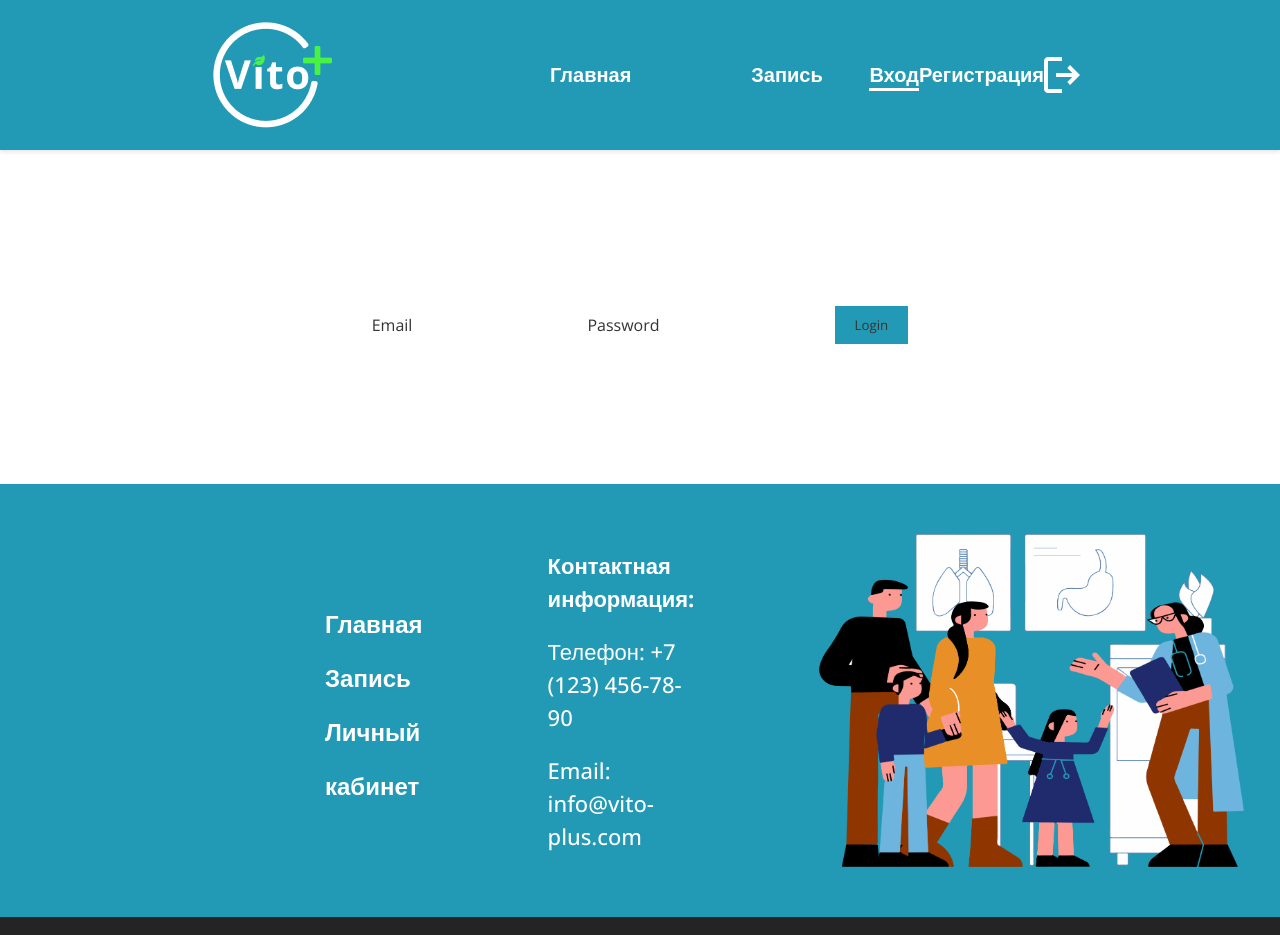
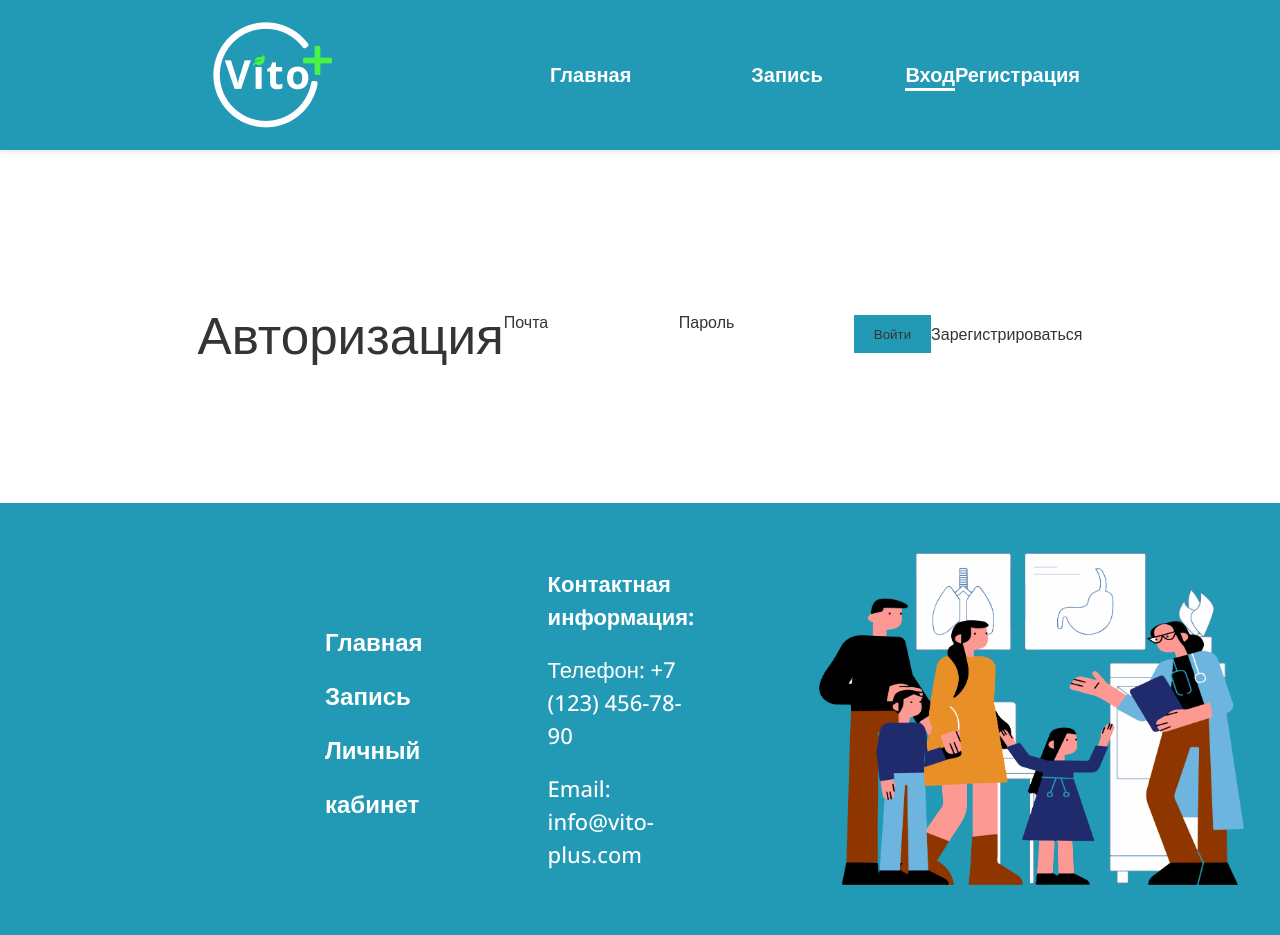
Before and after one commit to MaksimKrishtopa/front_kurs, a Vue app in the folder vite-project/: page /login in a window 1280 px wide. Built offline with nearby package versions, Linux system fonts and the light colour scheme.

Commit message:
проверка авторизации

```diff
--- a/vite-project/src/components/LoginForm.vue
+++ b/vite-project/src/components/LoginForm.vue
@@ -1,51 +1,64 @@
 <template>
+  <div class="container loginform__container">
     <form @submit.prevent="login">
-    <div>
-      <label for="email">Email</label>
+      <h1>Авторизация</h1>
+      <div class="input-group">
+        <label for="email">Почта</label>
         <input type="email" id="email" v-model="email" required />
       </div>
-    <div>
-      <label for="password">Password</label>
+      <div class="input-group">
+        <label for="password">Пароль</label>
         <input type="password" id="password" v-model="password" required />
       </div>
-    <button type="submit">Login</button>
+      <p v-if="loginError" class="error-message">{{ loginError }}</p>
+      <button type="submit">Войти</button>
+      <router-link to="/register">Зарегистрироваться</router-link>
     </form>
+  </div>
 </template>
 
 <script>
-import { ref } from 'vue'
-import { useStore } from 'vuex'
-import { useRouter } from 'vue-router'
+import { ref } from 'vue';
+import { useStore } from 'vuex';
+import { useRouter } from 'vue-router';
 
 export default {
   name: 'LoginForm',
   setup() {
-    const store = useStore()
-    const router = useRouter()
-    const email = ref('')
-    const password = ref('')
+    const store = useStore();
+    const router = useRouter();
+    const email = ref('');
+    const password = ref('');
+    const loginError = ref(null);
 
     const login = async () => {
+      const credentials = {
+        email: email.value,
+        password: password.value
+      };
+
       try {
-        const response = await store.dispatch('login', { email: email.value, password: password.value })
+        const response = await store.dispatch('login', credentials);
         if (response) {
-          router.push('/profile')
+          console.log('Login successful');
+          router.push('/');
         } else {
-          alert('Ошибка входа. Пожалуйста, проверьте свои данные.')
+          loginError.value = 'Ошибка при входе. Пожалуйста, проверьте свои данные и попробуйте снова.';
         }
       } catch (error) {
-        console.error('Login error:', error)
-        alert('Ошибка входа. Пожалуйста, попробуйте снова.')
+        console.error('Login error:', error);
+        loginError.value = 'Ошибка при входе. Пожалуйста, проверьте свои данные и попробуйте снова.';
       }
-    }
+    };
 
     return {
       email,
       password,
-      login
+      login,
+      loginError
+    };
   }
-  }
-}
+};
 </script>
 
   <style scoped>
--- a/vite-project/src/components/Navbar.vue
+++ b/vite-project/src/components/Navbar.vue
@@ -12,9 +12,10 @@
       </div>
       <ul class="navbar__right">
         <li v-if="isAuthenticated"><router-link to="/profile">Личный кабинет</router-link></li>
-        <li v-if="!isAuthenticated"><router-link to="/login">Вход</router-link></li>
-        <li v-if="!isAuthenticated"><router-link to="/register">Регистрация</router-link></li>
-        <li v-if="!isAuthenticated" @click="logout"><img src="../assets/logout-icon.svg" alt="logout-icon"></li>
+        <li v-else><router-link to="/login">Вход</router-link></li>
+        <li v-if="isAuthenticated" @click="logout"><img src="../assets/logout-icon.svg" alt="logout-icon"></li>
+
+        <li v-else><router-link to="/register">Регистрация</router-link></li>
       </ul>
     </div>
   </nav>
@@ -25,7 +26,7 @@ import { mapGetters } from 'vuex'
 
 export default {
   computed: {
-    ...mapGetters(['userToken']),
+    ...mapGetters(['userToken', 'userData']),
     isAuthenticated() {
       return !!this.userToken
     }
@@ -38,9 +39,13 @@ export default {
   },
   created() {
     // Проверка авторизации при загрузке компонента
-    if (this.isAuthenticated) {
-      // Загрузка данных пользователя, если они не загружены
-      if (!this.$store.getters.userData) {
+    if (this.isAuthenticated && !this.userData) {
+      this.$store.dispatch('fetchUser')
+    }
+  },
+  watch: {
+    isAuthenticated(newVal) {
+      if (newVal && !this.userData) {
         this.$store.dispatch('fetchUser')
       }
     }
--- a/vite-project/src/store/auth.js
+++ b/vite-project/src/store/auth.js
@@ -49,7 +49,7 @@ const store = createStore({
           body: JSON.stringify(userData)
         })
         if (!response.ok) {
-          throw new Error(`HTTP error! status: ${response.status}`);
+          throw new Error(`HTTP error! status: ${response.status}`)
         }
         const data = await response.json()
         console.log('Received registration data:', data)
@@ -64,10 +64,7 @@ const store = createStore({
     },
     async login({ commit, state }, credentials) {
       try {
-        if (state.user_token) {
-          console.warn('User is already logged in.')
-          return true
-        }
+        console.log('Sending login request...')
         const response = await fetch(state.api_url + 'login', {
           method: 'POST',
           headers: {
@@ -76,10 +73,11 @@ const store = createStore({
           body: JSON.stringify(credentials)
         })
         if (!response.ok) {
-          throw new Error(`HTTP error! status: ${response.status}`);
+          throw new Error(`HTTP error! status: ${response.status}`)
         }
         const data = await response.json()
-        if (data.token) {
+        console.log('Received login data:', data)
+        if (data.status) {
           commit('updateUserToken', data.token)
           commit('updateUserData', data.user)
           return true
@@ -99,7 +97,7 @@ const store = createStore({
           }
         })
         if (!response.ok) {
-          throw new Error(`HTTP error! status: ${response.status}`);
+          throw new Error(`HTTP error! status: ${response.status}`)
         }
         const data = await response.json()
         commit('updateUserData', data)
```
Lines whose indentation alone changed are shown as unchanged.
